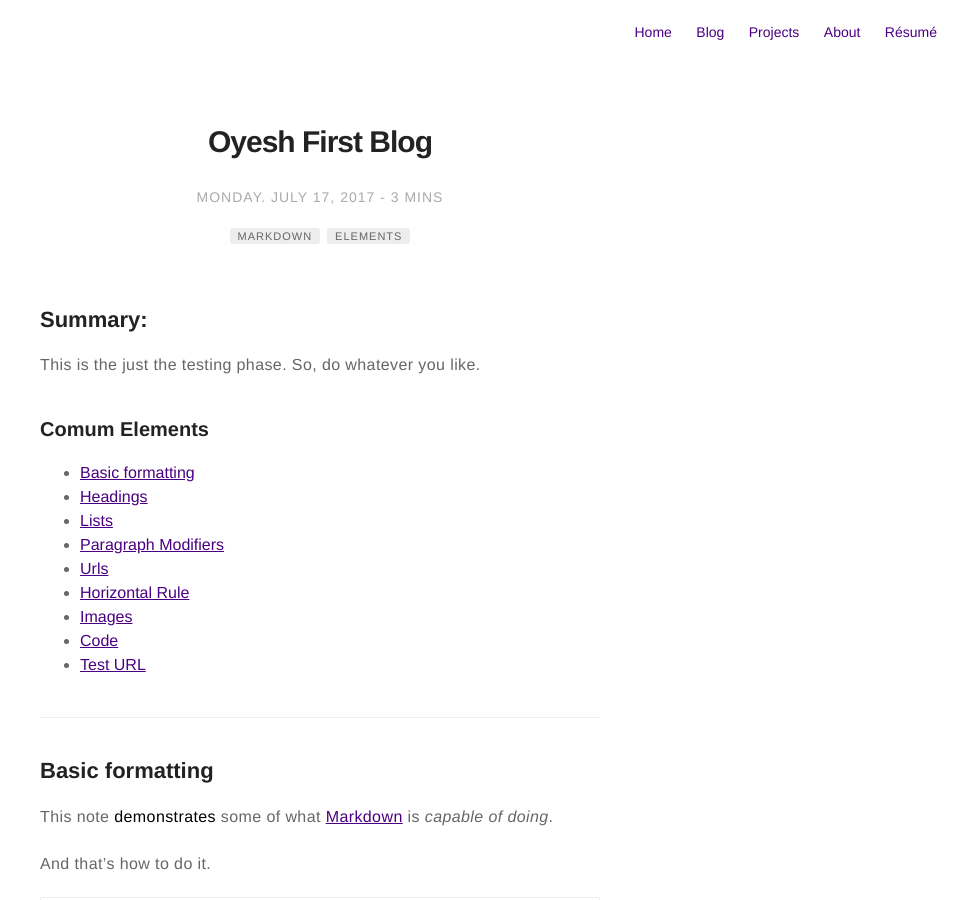
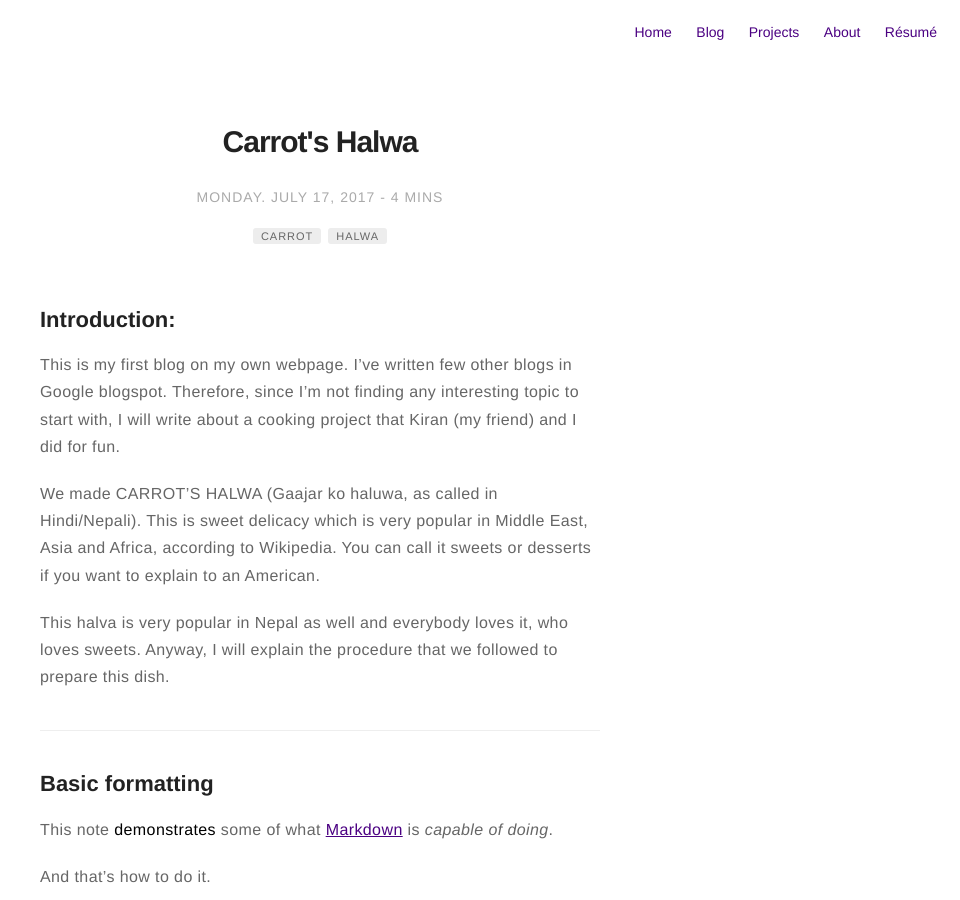
Before and after one commit to oya163/oya163.github.io, a Jekyll site: the page built from _posts/2017-07-17-oyesh-first-blog .markdown, in a window 1280 px wide and 900 px high. Shown: the whole window, without its empty margins (320-1280 px from the left). Built offline with Jekyll 4.4.1, drawn with Linux system fonts in a browser that asks for light colours; comment, search, counter and statistics services are not loaded; some of the changed text lies outside the part shown.

Commit message:
Changed title to Carrot's Halwa

```diff
--- a/_posts/2017-07-17-oyesh-first-blog .markdown
+++ b/_posts/2017-07-17-oyesh-first-blog .markdown
@@ -1,32 +1,30 @@
 ---
-title: "Oyesh First Blog"
+title: "Carrot's Halwa"
 layout: post
 date: 2017-07-17 14:58
 image: /assets/images/markdown.jpg
 headerImage: false
 tag:
-- markdown
-- elements
+- carrot
+- halwa
 star: true
 category: blog
 author: oyashi
 description: This is my first blog on this webpage
 ---
 
-## Summary:
+## Introduction:
 
-This is the just the testing phase. So, do whatever you like.
+This is my first blog on my own webpage. I've written few other blogs in Google blogspot.
+Therefore, since I'm not finding any interesting topic to start with, I will write
+about a cooking project that Kiran (my friend) and I did for fun.
 
-### Comum Elements
-- [Basic formatting](#basic-formatting)
-- [Headings](#headings)
-- [Lists](#lists)
-- [Paragraph Modifiers](#paragraph-modifiers)
-- [Urls](#urls)
-- [Horizontal Rule](#horizontal-rule)
-- [Images](#images)
-- [Code](#code)
-- [Test URL](#test-url)
+We made CARROT'S HALWA (Gaajar ko haluwa, as called in Hindi/Nepali). This is sweet delicacy
+which is very popular in Middle East, Asia and Africa, according to Wikipedia. You can call it
+sweets or desserts if you want to explain to an American.
+
+This halva is very popular in Nepal as well and everybody loves it, who loves sweets.
+Anyway, I will explain the procedure that we followed to prepare this dish.
 
 ---
 
```
Also changed, not shown: 1 other file.
